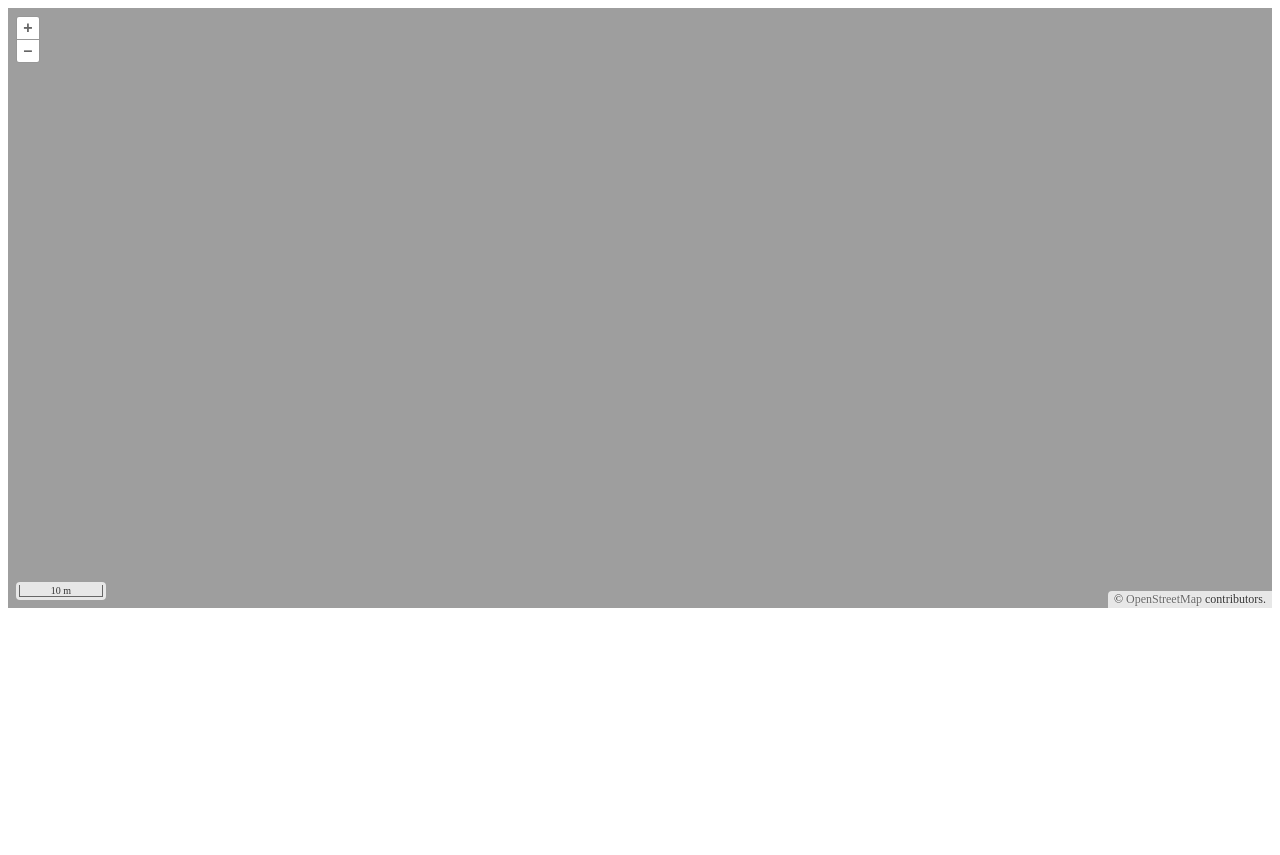
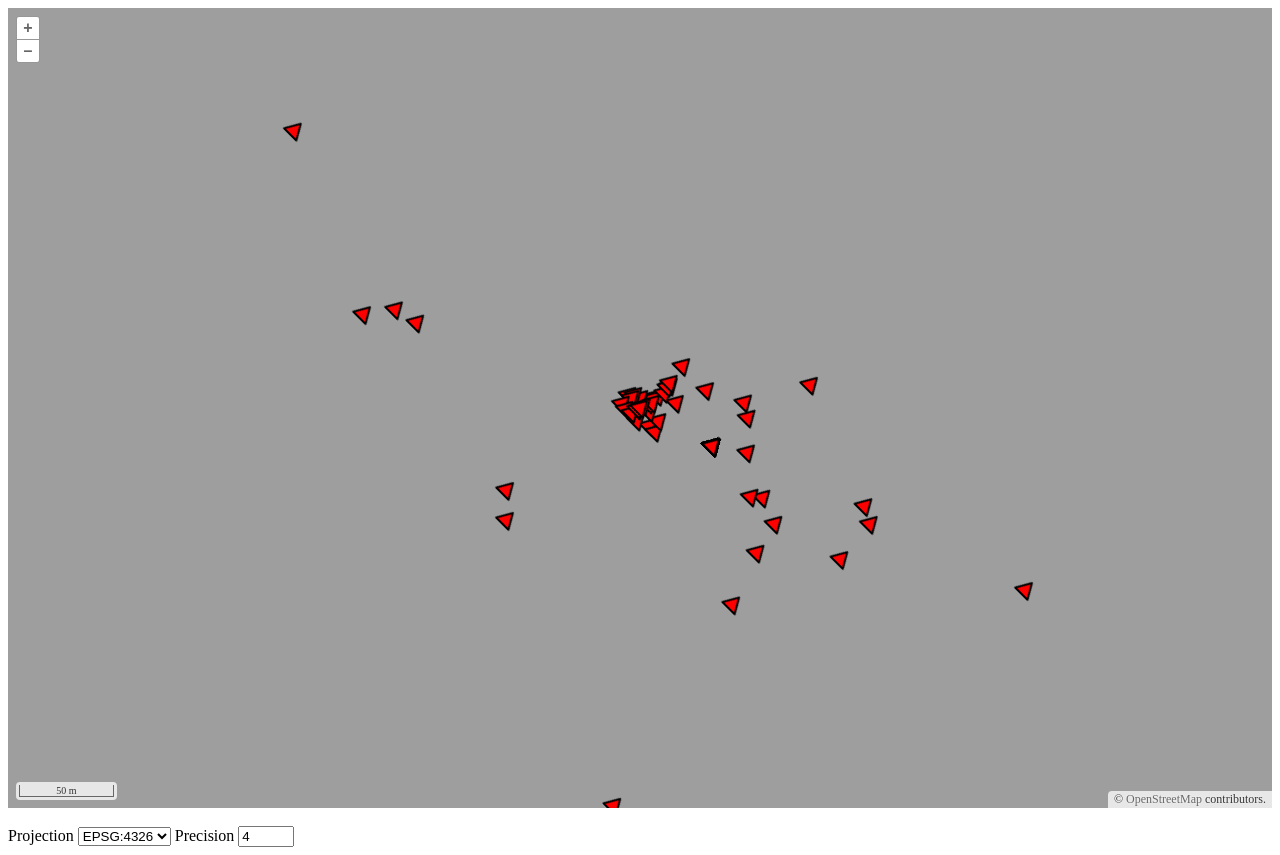
Before and after one commit to tricomify/tricomify, a website built with Parcel: page app/openlayers/index.html in a window 1280 px wide. Before the commit the page ends 800 px from the top, so only its background shows below. Built offline with nearby package versions, Linux system fonts and the light colour scheme.

Commit message:
add triangles on map

```diff
--- a/app/openlayers/index.html
+++ b/app/openlayers/index.html
@@ -6,12 +6,24 @@
     <style>
       #map {
         width: 100%;
-        height: 600px;
+        height: 800px;
       }
     </style>
   </head>
   <body>
     <div id="map"></div>
+
+    <div id="mouse-position"></div>
+    <form>
+      <label>Projection </label>
+      <select id="projection">
+        <option value="EPSG:4326">EPSG:4326</option>
+        <option value="EPSG:3857">EPSG:3857</option>
+      </select>
+      <label>Precision </label>
+      <input id="precision" type="number" min="0" max="12" value="4"/>
+    </form>
+
     <script src="./index.js"></script>
   </body>
 </html>
--- a/app/openlayers/index.js
+++ b/app/openlayers/index.js
@@ -5,23 +5,224 @@ import TileLayer from 'ol/layer/Tile';
 import TileWMS from 'ol/source/TileWMS';
 import OSM from 'ol/source/OSM';
 import { fromLonLat } from 'ol/proj';
-import {defaults as defaultControls, ScaleLine} from 'ol/control.js';
+import {defaults as defaultControls, ScaleLine} from 'ol/control';
+
+import MousePosition from 'ol/control/MousePosition';
+import {createStringXY} from 'ol/coordinate';
+const mousePositionControl = new MousePosition({
+  coordinateFormat: createStringXY(4),
+  projection: 'EPSG:4326',
+  // comment the following two lines to have the mouse position
+  // be placed within the map.
+  className: 'custom-mouse-position',
+  target: document.getElementById('mouse-position'),
+  undefinedHTML: '&nbsp;'
+});
+
+var projectionSelect = document.getElementById('projection');
+projectionSelect.addEventListener('change', function(event) {
+  mousePositionControl.setProjection(event.target.value);
+});
+
+var precisionInput = document.getElementById('precision');
+precisionInput.addEventListener('change', function(event) {
+  var format = createStringXY(event.target.valueAsNumber);
+  mousePositionControl.setCoordinateFormat(format);
+});
+
+import Feature from 'ol/Feature';
+import Point from 'ol/geom/Point';
+import VectorLayer from 'ol/layer/Vector';
+import VectorSource from 'ol/source/Vector';
+import {Fill, RegularShape, Stroke, Style} from 'ol/style';
+const stroke = new Stroke({color: 'black', width: 2});
+const fill = new Fill({color: 'red'});
+const styles = {
+  'square': new Style({
+    image: new RegularShape({
+      fill: fill,
+      stroke: stroke,
+      points: 4,
+      radius: 10,
+      angle: Math.PI / 4
+    })
+  }),
+  'triangle': new Style({
+    image: new RegularShape({
+      fill: fill,
+      stroke: stroke,
+      points: 3,
+      radius: 10,
+      rotation: Math.PI / 4,
+      angle: 0
+    })
+  })
+};
+
+
+const pos = [
+  [ 139.755168, 35.708112 ],
+  [ 139.755168, 35.708112 ],
+  [ 139.755168, 35.708112 ],
+  [ 139.755168, 35.708112 ],
+  [ 139.755168, 35.708112 ],
+  [ 139.755168, 35.708112 ],
+  [ 139.755168, 35.708112 ],
+  [ 139.755168, 35.708112 ],
+  [ 139.755168, 35.708112 ],
+  [ 139.755168, 35.708112 ],
+  [ 139.755168, 35.708112 ],
+  [ 139.755168, 35.708112 ],
+  [ 139.755168, 35.708112 ],
+  [ 139.755168, 35.708112 ],
+  [ 139.755168, 35.708112 ],
+  [ 139.755168, 35.708112 ],
+  [ 139.755168, 35.708112 ],
+  [ 139.755168, 35.708112 ],
+  [ 139.755168, 35.708112 ],
+  [ 139.755168, 35.708112 ],
+  [ 139.755168, 35.708112 ],
+  [ 139.755168, 35.708112 ],
+  [ 139.755168, 35.708112 ],
+  [ 139.755168, 35.708112 ],
+  [ 139.755168, 35.708112 ],
+  [ 139.755168, 35.708112 ],
+  [ 139.755168, 35.708112 ],
+  [ 139.755168, 35.708112 ],
+  [ 139.755168, 35.708112 ],
+  [ 139.755168, 35.708112 ],
+  [ 139.755168, 35.708112 ],
+  [ 139.755168, 35.708112 ],
+  [ 139.755168, 35.708112 ],
+  [ 139.755168, 35.708112 ],
+  [ 139.755168, 35.708112 ],
+  [ 139.755168, 35.708112 ],
+  [ 139.755168, 35.708112 ],
+  [ 139.755168, 35.708112 ],
+  [ 139.755168, 35.708112 ],
+  [ 139.755168, 35.708112 ],
+  [ 139.755168, 35.708112 ],
+  [ 139.755168, 35.708112 ],
+  [ 139.755168, 35.708112 ],
+  [ 139.755168, 35.708112 ],
+  [ 139.755168, 35.708112 ],
+  [ 139.755168, 35.708112 ],
+  [ 139.755168, 35.708112 ],
+  [ 139.755168, 35.708112 ],
+  [ 139.755168, 35.708112 ],
+  [ 139.755168, 35.708112 ],
+  [ 139.755168, 35.708112 ],
+  [ 139.755168, 35.708112 ],
+  [ 139.755168, 35.708112 ],
+  [ 139.755168, 35.708112 ],
+  [ 139.755168, 35.708112 ],
+  [ 139.755168, 35.708112 ],
+  [ 139.755168, 35.708112 ],
+  [ 139.755168, 35.708112 ],
+  [ 139.755168, 35.708112 ],
+  [ 139.755168, 35.708112 ],
+  [ 139.755168, 35.708112 ],
+  [ 139.755168, 35.708112 ],
+  [ 139.755168, 35.708112 ],
+  [ 139.755168, 35.708112 ],
+  [ 139.755168, 35.708112 ],
+  [ 139.755168, 35.708112 ],
+  [ 139.755168, 35.708112 ],
+  [ 139.754832, 35.70822 ],
+  [ 139.754864, 35.708188 ],
+  [ 139.75488, 35.708244 ],
+  [ 139.754768, 35.708248 ],
+  [ 139.754832, 35.708292 ],
+  [ 139.754976, 35.708344 ],
+  [ 139.754944, 35.708436 ],
+  [ 139.755008, 35.70854 ],
+  [ 139.75488, 35.70838 ],
+  [ 139.754832, 35.70834 ],
+  [ 139.754848, 35.708364 ],
+  [ 139.754784, 35.708352 ],
+  [ 139.754768, 35.708304 ],
+  [ 139.754784, 35.708368 ],
+  [ 139.754912, 35.708396 ],
+  [ 139.754928, 35.708428 ],
+  [ 139.754944, 35.708452 ],
+  [ 139.755136, 35.708412 ],
+  [ 139.755696, 35.70844 ],
+  [ 139.755984, 35.707788 ],
+  [ 139.756016, 35.707696 ],
+  [ 139.756848, 35.70734 ],
+  [ 139.754896, 35.711508 ],
+  [ 139.753216, 35.711236 ],
+  [ 139.753216, 35.711188 ],
+  [ 139.753184, 35.711204 ],
+  [ 139.752528, 35.710928 ],
+  [ 139.752928, 35.709804 ],
+  [ 139.753296, 35.70882 ],
+  [ 139.753472, 35.708844 ],
+  [ 139.753584, 35.708772 ],
+  [ 139.75464, 35.70618 ],
+  [ 139.754064, 35.707716 ],
+  [ 139.754064, 35.707876 ],
+  [ 139.755504, 35.707692 ],
+  [ 139.75528, 35.70726 ],
+  [ 139.755408, 35.707536 ],
+  [ 139.755856, 35.707504 ],
+  [ 139.75544, 35.707832 ],
+  [ 139.755376, 35.707836 ],
+  [ 139.75536, 35.708076 ],
+  [ 139.75536, 35.70826 ],
+  [ 139.755344, 35.708344 ],
+  [ 139.75472, 35.708384 ],
+  [ 139.754752, 35.708384 ],
+  [ 139.754736, 35.708368 ],
+  [ 139.754688, 35.70834 ],
+  [ 139.754704, 35.708308 ],
+  [ 139.754736, 35.708288 ],
+  [ 139.754784, 35.708316 ],
+  [ 139.754768, 35.708312 ],
+  [ 139.754848, 35.708344 ],
+  [ 139.7548, 35.708328 ],
+  [ 139.754784, 35.708316 ],
+];
+
+// Tokyo [139.41302, 35.41224]
+
+
+const count = pos.length;
+const features = new Array(count);
+
+for (let i = 0; i < count; ++i) {
+  var coordinates = pos[i];
+  features[i] = new Feature(new Point(coordinates));
+  features[i].setStyle(styles['triangle']);
+}
+
+const source = new VectorSource({
+  features: features
+});
+
+const vectorLayer = new VectorLayer({
+  source: source
+});
+
+
 
 const scaleLineControl = new ScaleLine();
 
 const map = new Map({
   target: 'map',
   controls: defaultControls().extend([
-    scaleLineControl
+    scaleLineControl,
+    mousePositionControl
   ]),
   layers: [
     new Tile({
       source: new OSM()
-    })
+    }),
+    vectorLayer
   ],
   view: new View({
-    projection: 'EPSG:3857', //HERE IS THE VIEW PROJECTION
-    center: fromLonLat([139.754784, 35.708316]),
-    zoom: 20
+    projection: 'EPSG:4326', //HERE IS THE VIEW PROJECTION
+    center: [139.754784, 35.708316],
+    zoom: 18
   })
 });
```
Also changed, not shown: 1 other file.
